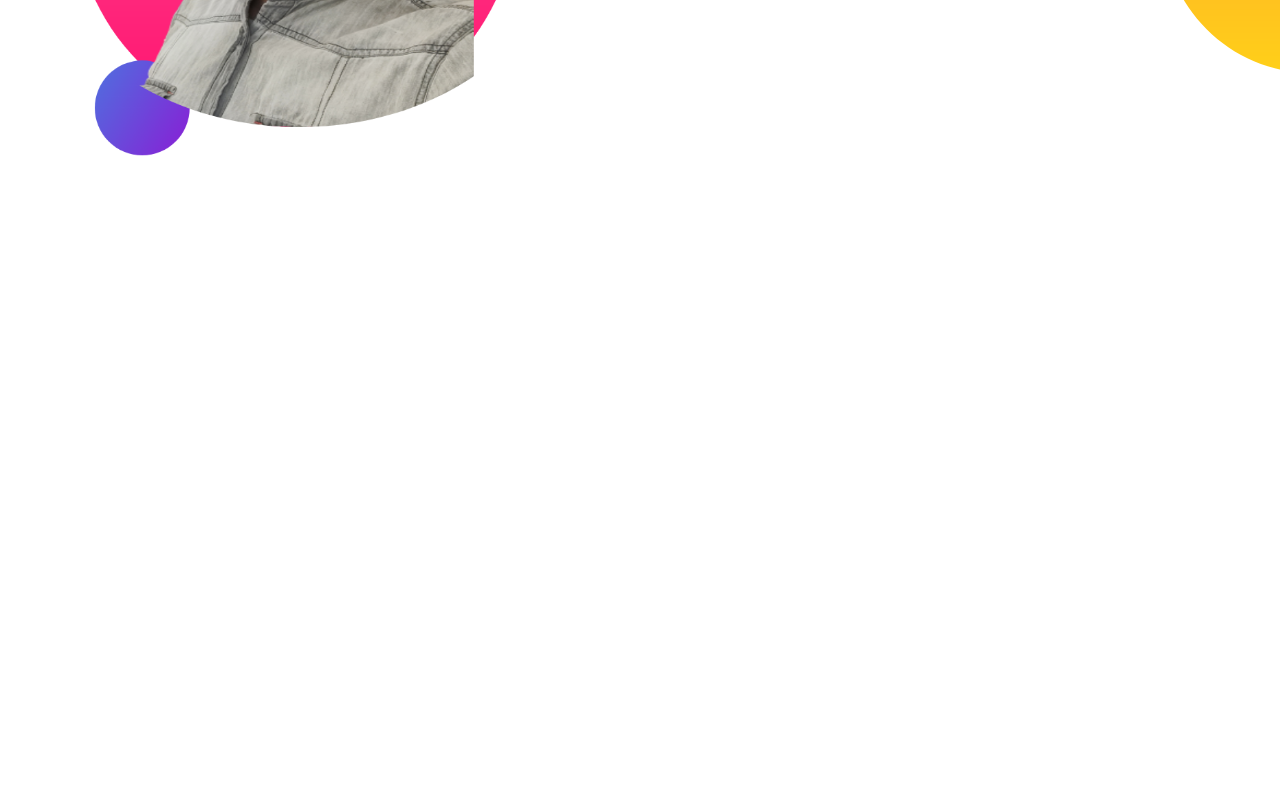
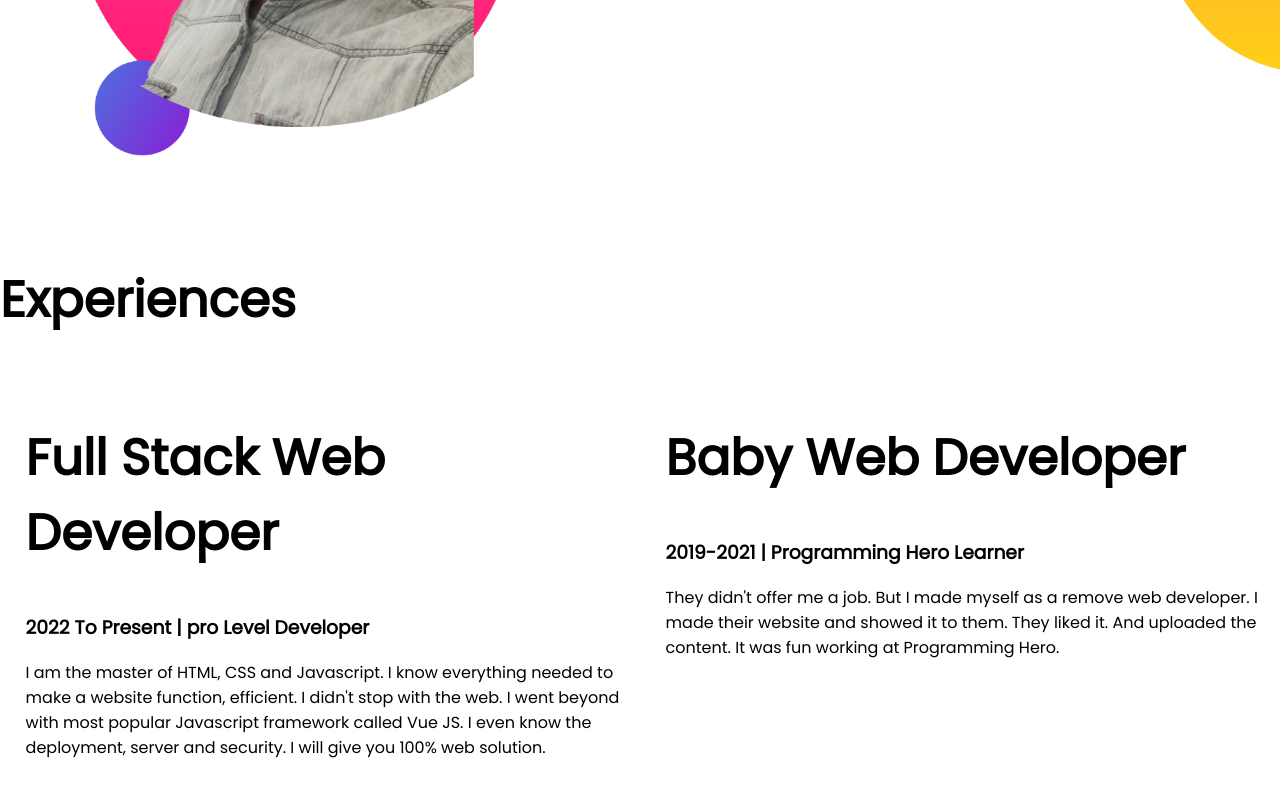
Before and after one commit to devparvez/developer-portfolio-hero, a plain HTML site: page index.html in a window 1280 px wide. Shown: the part 911-1707 px from the top of the page. Before the commit the page ends 1174 px from the top, so only its background shows below. Drawn offline with Linux system fonts and the light colour scheme.

Commit message:
this is for update

```diff
--- a/index.html
+++ b/index.html
@@ -15,7 +15,7 @@
     <link rel="stylesheet" href="style.css">
 </head>
 <body>
-    <section class="top-banner">
+    <section class="top-banner flexible-container">
         <div class="half-width">
             <h1>Welcome To</h1>
             <h1 class="orange-color"><span>Parvez Mahmud's</span> World!</h1>
@@ -29,7 +29,7 @@
 
     </section>
 
-    <section class="dream-big">
+    <section class="dream-big flexible-container">
         <div class="half-width">
             <img src="images/bgparvez1.png" alt="">
         </div>
@@ -39,6 +39,23 @@
             <p>I am Dev Parvez. Hi, I'm a Professional & Experienced WordPress website designer and developer with more than 2 years of experience.</p>
             <a class="link-hireme-btn" target="_blank" href="https://www.linkedin.com/in/devparvez/">DownLoad Rusme</a>
         </div>
+    </section >
+
+
+    <section class="experience-area">
+        <h1>Experiences</h1>
+        <div class="flexible-container">
+            <div class="half-width">
+                <h1>Full Stack Web Developer</h1>
+                <h3>2022 To Present | pro Level Developer</h3>
+                <p>I am the master of HTML, CSS and Javascript. I know everything needed to make a website function, efficient. I didn't stop with the web. I went beyond with most popular Javascript framework called Vue JS. I even know the deployment, server and security. I will give you 100% web solution.</p>
+            </div>
+            <div class="half-width">
+                <h1>Baby Web Developer</h1>
+                <h3>2019-2021 | Programming Hero Learner</h3>
+                <p>They didn't offer me a job. But I made myself as a remove web developer. I made their website and showed it to them. They liked it. And uploaded the content. It was fun working at Programming Hero.</p>
+            </div>
+        </div>
     </section>
 </body>
 </html>
--- a/style.css
+++ b/style.css
@@ -8,7 +8,7 @@ h1{
 .orange-color span{
     color:orange;
 }
-section{
+.flexible-container{
     display: flex;
     margin-bottom: 100px;
 }
```
